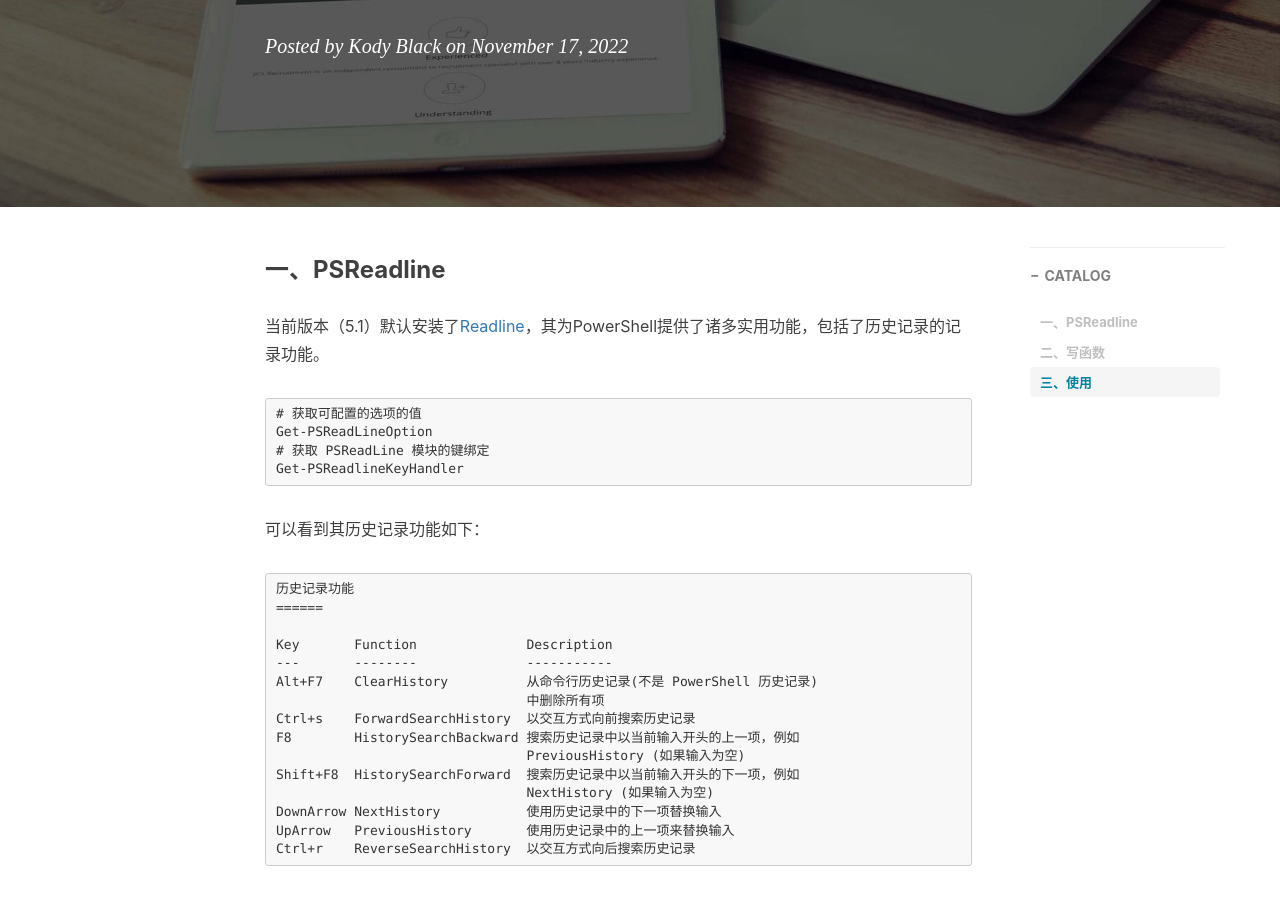
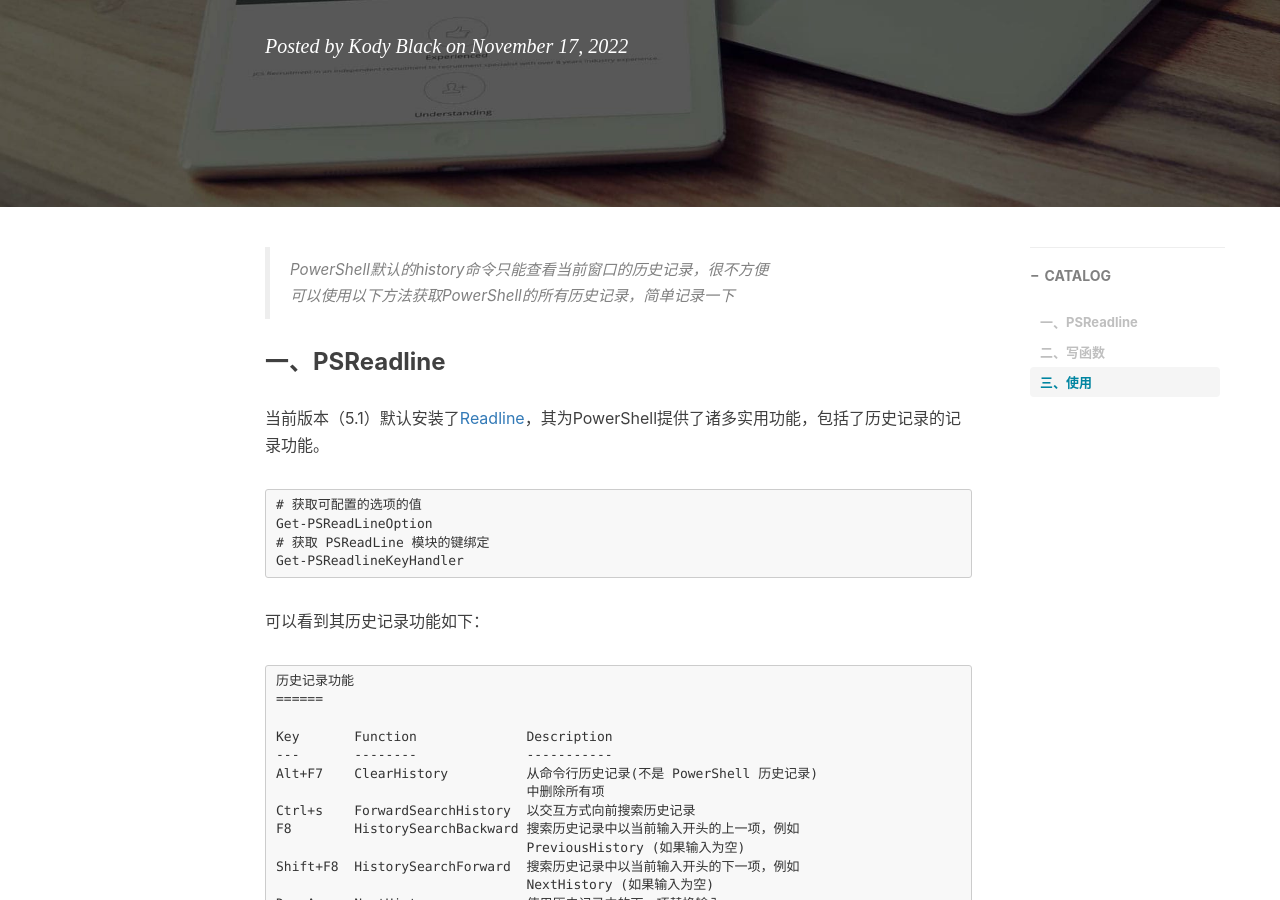
Before and after one commit to kody-black/oldblog, a Jekyll site: the page built from _posts/2022-11-17-获取PowerShell的所有历史记录.md, in a window 1280 px wide and 900 px high, scrolled down 376 px. Built offline with Jekyll 4.4.1, drawn with Linux system fonts in a browser that asks for light colours; nearby versions of some CDN libraries; comment, search, counter and statistics services are not loaded.

Commit message:
2022年11月17日

```diff
--- a/_posts/2022-11-17-获取PowerShell的所有历史记录.md
+++ b/_posts/2022-11-17-获取PowerShell的所有历史记录.md
@@ -10,6 +10,9 @@ tags:
     - 配置
 ---
 
+> PowerShell默认的history命令只能查看当前窗口的历史记录，很不方便
+>
+> 可以使用以下方法获取PowerShell的所有历史记录，简单记录一下
 
 ### 一、PSReadline
 
```
